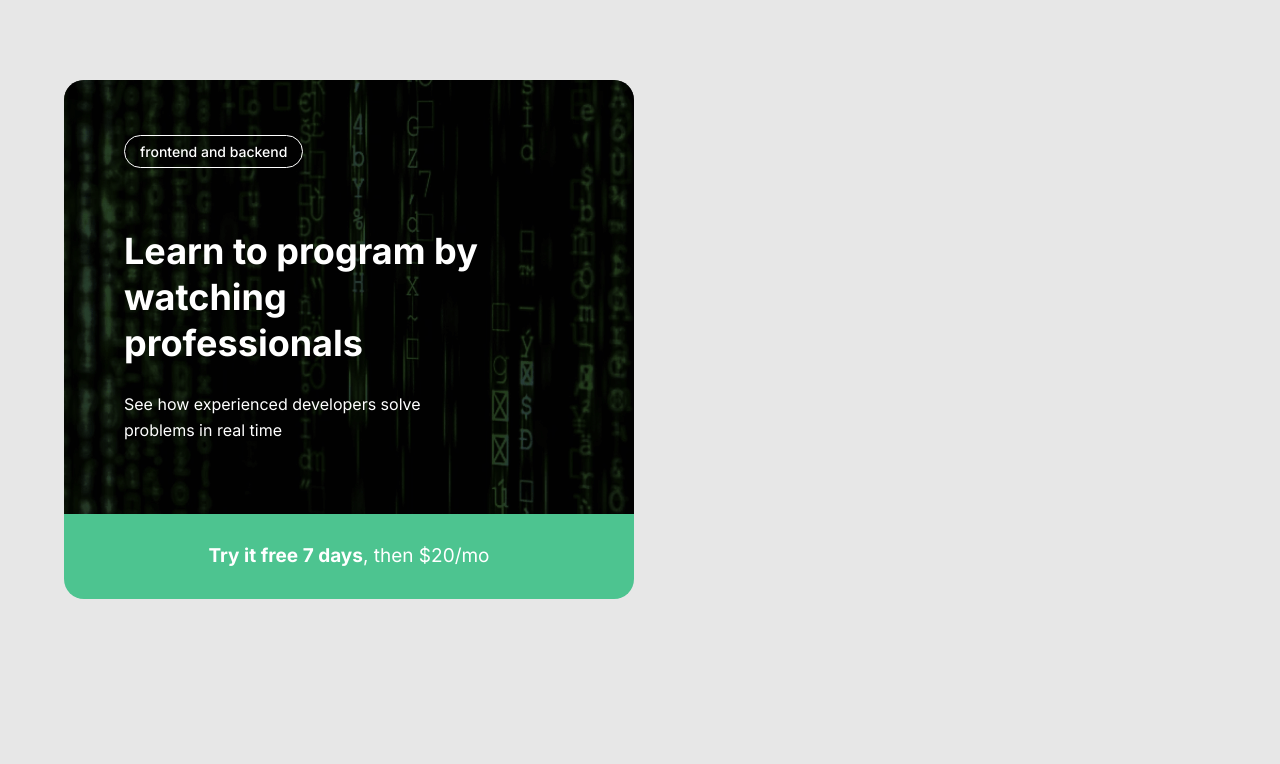
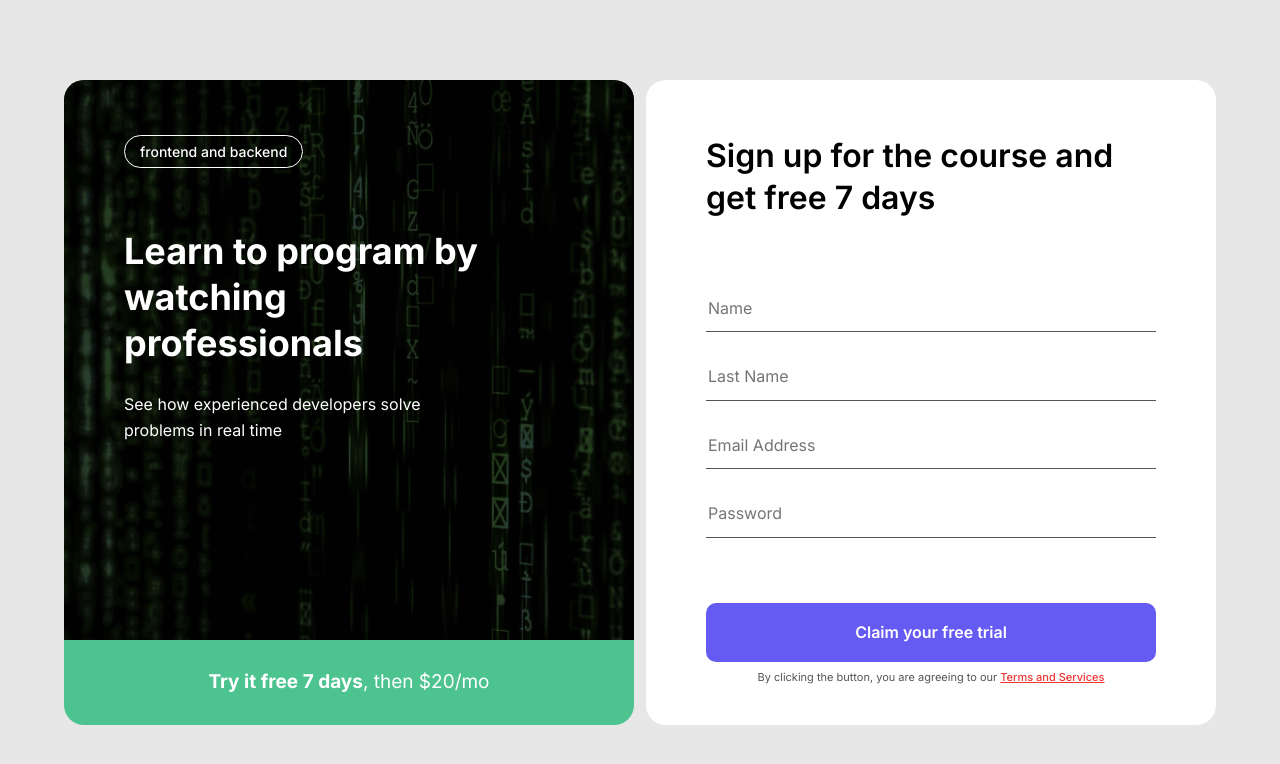
Before and after one commit to thtflx/intro-form, a plain HTML site: page index.html in a window 1280 px wide. Drawn offline with Linux system fonts and the light colour scheme.

Commit message:
Add signup form

```diff
--- a/css/styles.css
+++ b/css/styles.css
@@ -41,6 +41,11 @@ img {
     height: auto;
 }
 
+*:focus {
+    outline: 3px dotted var(--purple);
+    outline-offset: 2px;
+}
+
 
 /* CONTAINER */
 
@@ -63,11 +68,14 @@ img {
 }
 
 
-/* HERO */
+/* INTRO-PAGE */
 
 .intro-page {
     display: flex;
 }
+
+
+/* HERO */
 
 .hero {
     --text-color: #fff;
@@ -128,3 +136,80 @@ img {
     text-align: center;
     font-size: 19px;
 }
+
+
+/* SIGNUP-FORM */
+
+.signup-form {
+    width: 100%;
+    max-width: 570px;
+    padding: 55px 60px 40px;
+    border-radius: 20px;
+    overflow: hidden;
+    background-color: #fff;
+    margin-left: 12px;
+}
+
+.signup-form-heading {
+    margin-top: 0;
+    margin-bottom: 65px;
+    font-size: 32px;
+    line-height: 42px;
+    font-weight: 600;
+}
+
+.signup-form-fields {
+    display: flex;
+    flex-direction: column;
+    margin-bottom: 65px;
+}
+
+.signup-form-field {
+    padding-top: 15px;
+    padding-bottom: 14px;
+    border: 0;
+    border-bottom: 1px solid #555;
+    color: #555;
+}
+
+.signup-form-field:not(:last-child) {
+    margin-bottom: 20px;
+}
+
+.signup-form-field:focus {
+    font-weight: 600;
+    color: #000;
+    background-color: #fff;
+}
+
+.signup-form-submit {
+    display: block;
+    width: 100%;
+    border: 0;
+    padding: 20px;
+    margin-top: 0;
+    margin-bottom: 8px;
+    border-radius: 10px;
+    font-size: 16px;
+    font-weight: 600;
+    line-height: 19px;
+    color: #fff;
+    background-color: var(--purple);
+}
+
+.signup-form-notice {
+    margin-top: 0;
+    text-align: center;
+    font-weight: 400;
+    font-size: 11px;
+    line-height: 15px;
+    color: #555;
+    cursor: pointer;
+}
+
+.signup-notice-link {
+    font-size: 11px;
+    line-height: 15px;
+    font-weight: 500;
+    color: var(--red);
+}
--- a/index.html
+++ b/index.html
@@ -34,6 +34,20 @@
                     </div>
                     <div class="hero-bottom"><strong>Try it free 7 days</strong>, then $20/mo</div>
                 </div>
+
+                <!-- SIGNUP-FORM -->
+                <form class="signup-form" action="https://echo.htmlacademy.ru" method="POST">
+                    <h2 class="signup-form-heading">Sign up for the course and get free 7 days</h2>
+                    <div class="signup-form-fields">
+                        <input class="signup-form-field" name="name" type="text" placeholder="Name" aria-label="Name" required>
+                        <input class="signup-form-field" name="surname" type="text" placeholder="Last Name" aria-label="Last Name" required>
+                        <input class="signup-form-field" name="email" type="email" placeholder="Email Address" aria-label="Email Address" required>
+                        <input class="signup-form-field" name="password" type="password" placeholder="Password" aria-label="Password" required>
+                    </div>
+                    <button class="signup-form-submit" type="submit">Claim your free trial</button>
+                    <div class="signup-form-notice">By clicking the button, you are agreeing to our <a class="signup-notice-link" href="#">Terms and Services</a></div>
+                </form>
+
             </div>
         </div>
     </main>
```
